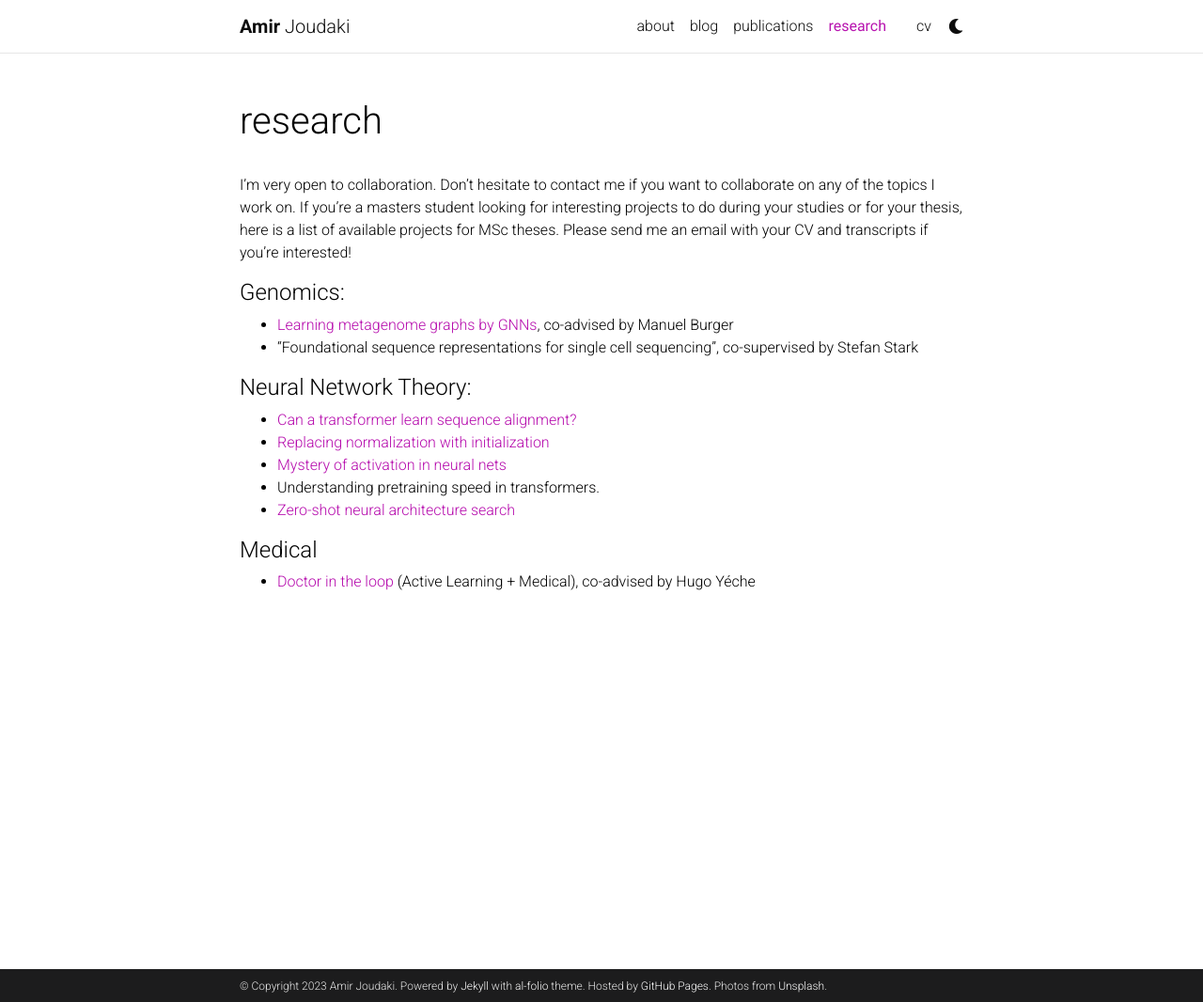
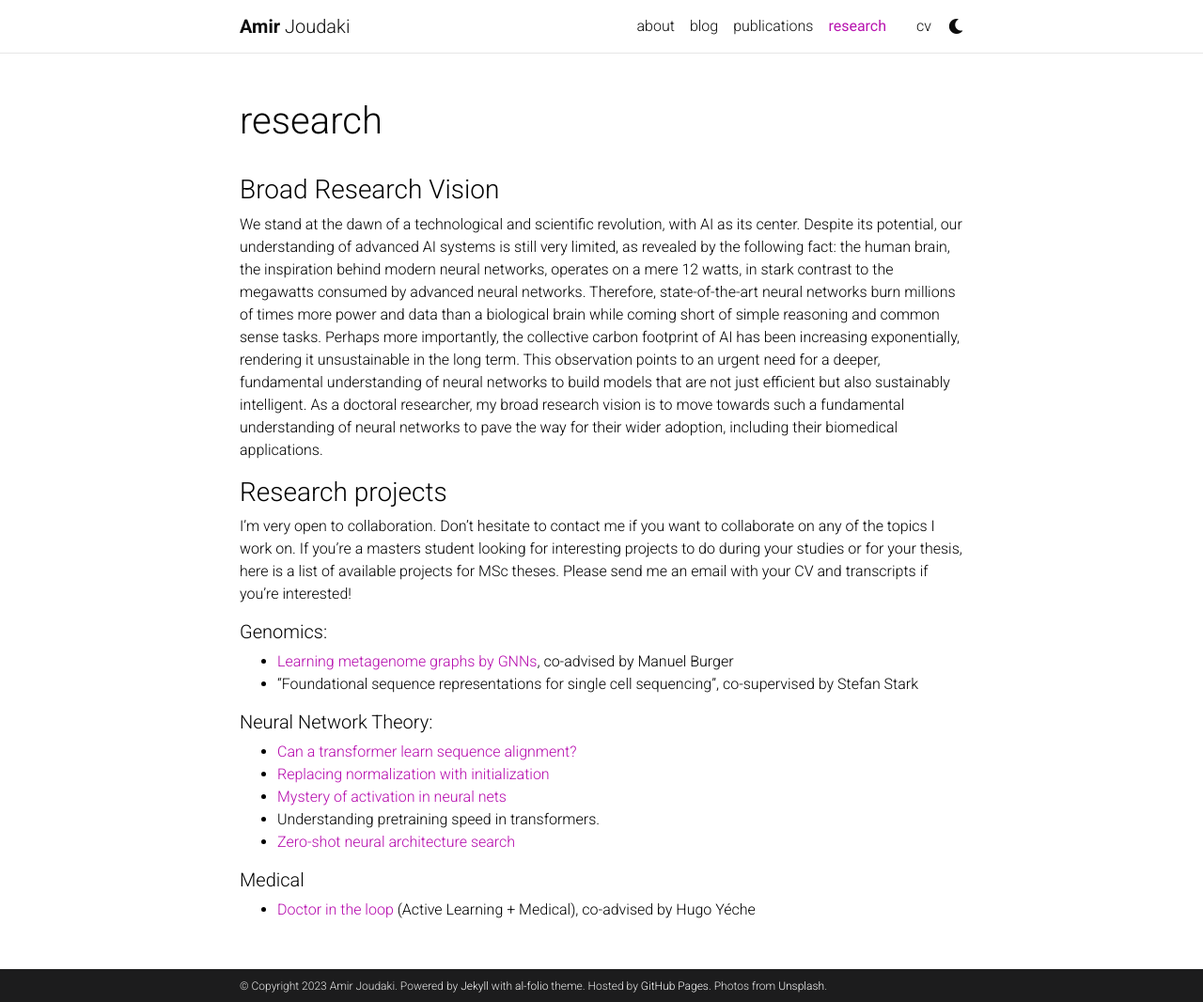
Before and after one commit to ajoudaki/ajoudaki.github.io, a Jekyll site: the page built from _pages/projects.md, in a window 1280 px wide and 1066 px high. Shown: the whole window at 94% size. Built offline with Jekyll 4.4.1, drawn with Linux system fonts in a browser that asks for light colours; comment, search, counter and statistics services are not loaded; a style sheet for code colours, icons or effects is not loaded.

Commit message:
moved research vision to research page

```diff
--- a/_pages/projects.md
+++ b/_pages/projects.md
@@ -8,19 +8,22 @@ nav_order: 2
 display_categories: []
 horizontal: false
 ---
+### Broad Research Vision
+ We stand at the dawn of a technological and scientific revolution, with AI as its center. Despite its potential, our understanding of advanced AI systems is still very limited, as revealed by the following fact: the human brain, the inspiration behind modern neural networks, operates on a mere 12 watts, in stark contrast to the megawatts consumed by advanced neural networks. Therefore, state-of-the-art neural networks burn millions of times more power and data than a biological brain while coming short of simple reasoning and common sense tasks. Perhaps more importantly, the collective carbon footprint of AI has been increasing exponentially, rendering it unsustainable in the long term. This observation points to an urgent need for a deeper, fundamental understanding of neural networks to build models that are not just efficient but also sustainably intelligent. As a doctoral researcher, my broad research vision is to move towards such a fundamental understanding of neural networks to pave the way for their wider adoption, including their biomedical applications.
 
+### Research projects
 I'm very open to collaboration. Don't hesitate to contact me if you want to collaborate on any of the topics I work on. If you're a masters student looking for interesting projects to do during your studies or for your thesis, here is a list of available projects for MSc theses. Please send me an email with your CV and transcripts if you're interested!
 
-#### Genomics:
+##### Genomics:
 - [Learning metagenome graphs by GNNs](https://drive.google.com/file/d/1Awqp4zKp2VcOGlz0NvlJ8O9JNL10UGJG/view?usp=sharing), co-advised by Manuel Burger
 - "Foundational sequence representations for single cell sequencing", co-supervised by Stefan Stark
 
-#### Neural Network Theory:
+##### Neural Network Theory:
 - [Can a transformer learn sequence alignment?](https://docs.google.com/document/d/1V1DDJCjALvgSsY73nKxzAxvE33LkIu0VymkD88ckJHg/edit?usp=sharing)
 - [Replacing normalization with initialization](https://drive.google.com/file/d/1jKK4znnd1xzHgMdeHjG3ZSpzslnqTN3I/view?usp=sharing)
 - [Mystery of activation in neural nets](https://drive.google.com/file/d/1jw2dKeubR6BXUMAzJO5FGTJAWzMQlxN2/view?usp=share_link)
 - Understanding pretraining speed in transformers.
 - [Zero-shot neural architecture search](https://drive.google.com/file/d/13mLc10A9mCnbREJCS5qiP7z09WNxLakh/view?usp=sharing)
 
-#### Medical
+##### Medical
 - [Doctor in the loop](https://docs.google.com/document/d/1s-I7TrJAXPvVP7LQfamZUMm3VpEigVtRyDYrjorfZJU/edit) (Active Learning + Medical), co-advised by Hugo Yéche
```
Also changed, not shown: _pages/about.md (+1 -4 lines).
